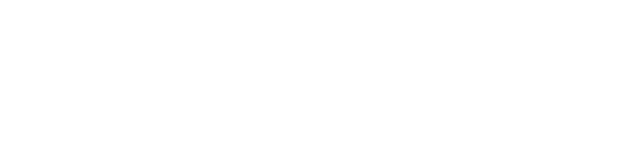
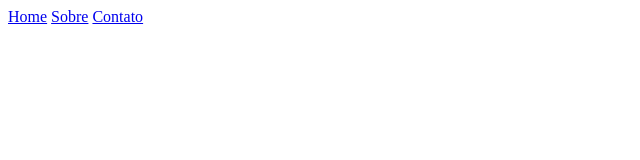
Before and after one commit to DavidSenai/ATV2-GitHub, a plain HTML site: page index.html in a window 1280 px wide. Shown: the whole page, without its empty margins (0-640 px from the left). Drawn offline with Linux system fonts and the light colour scheme.

Commit message:
Adiciona menu de navegação

```diff
--- a/index.html
+++ b/index.html
@@ -5,5 +5,11 @@
     <meta name="viewport" content="width=device-width, initial-scale=1.0" />
     <title>ATV2 GitHub</title>
   </head>
-  <body></body>
+  <body>
+    <nav>
+      <a href="#">Home</a>
+      <a href="#">Sobre</a>
+      <a href="#">Contato</a>
+    </nav>
+  </body>
 </html>
```
